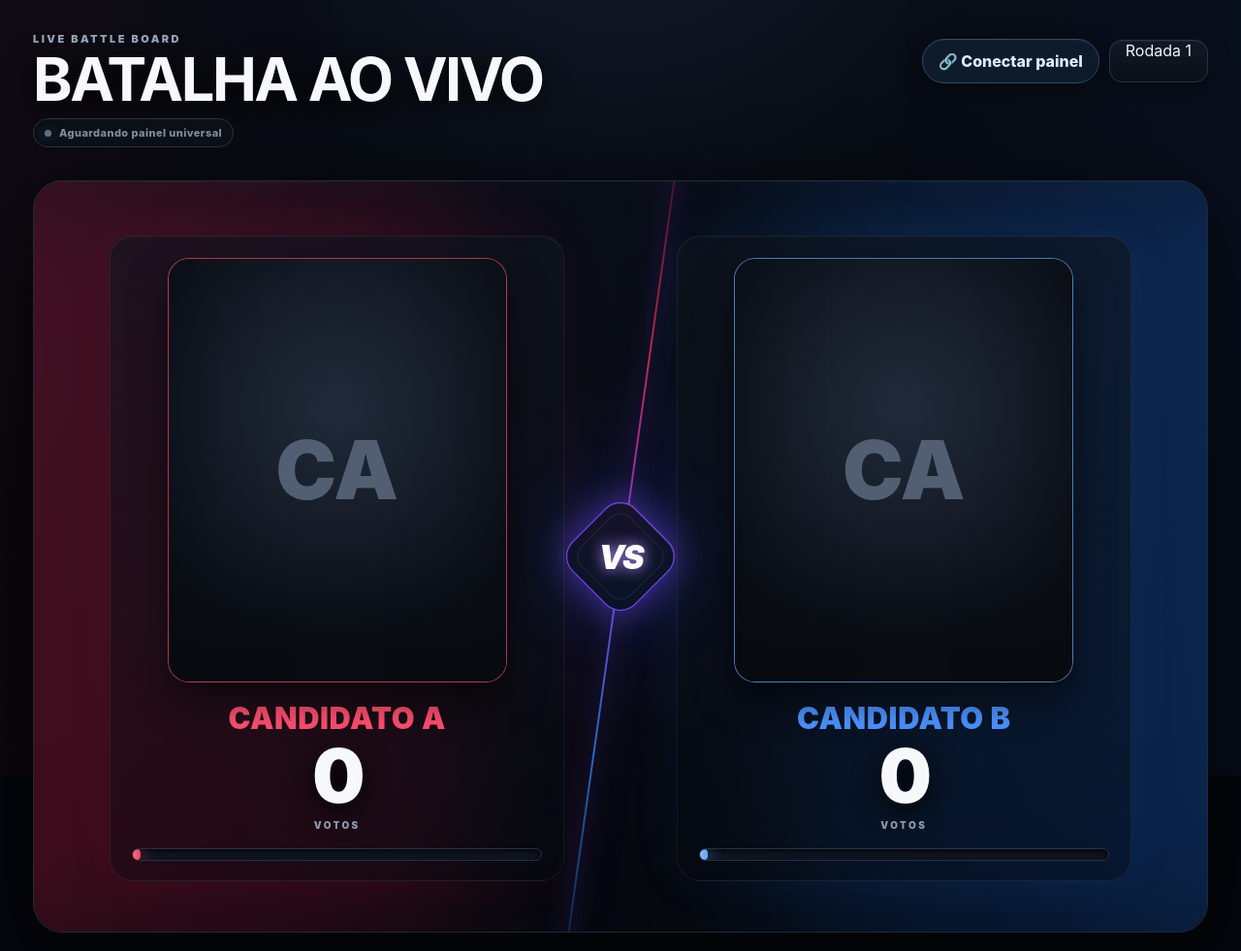
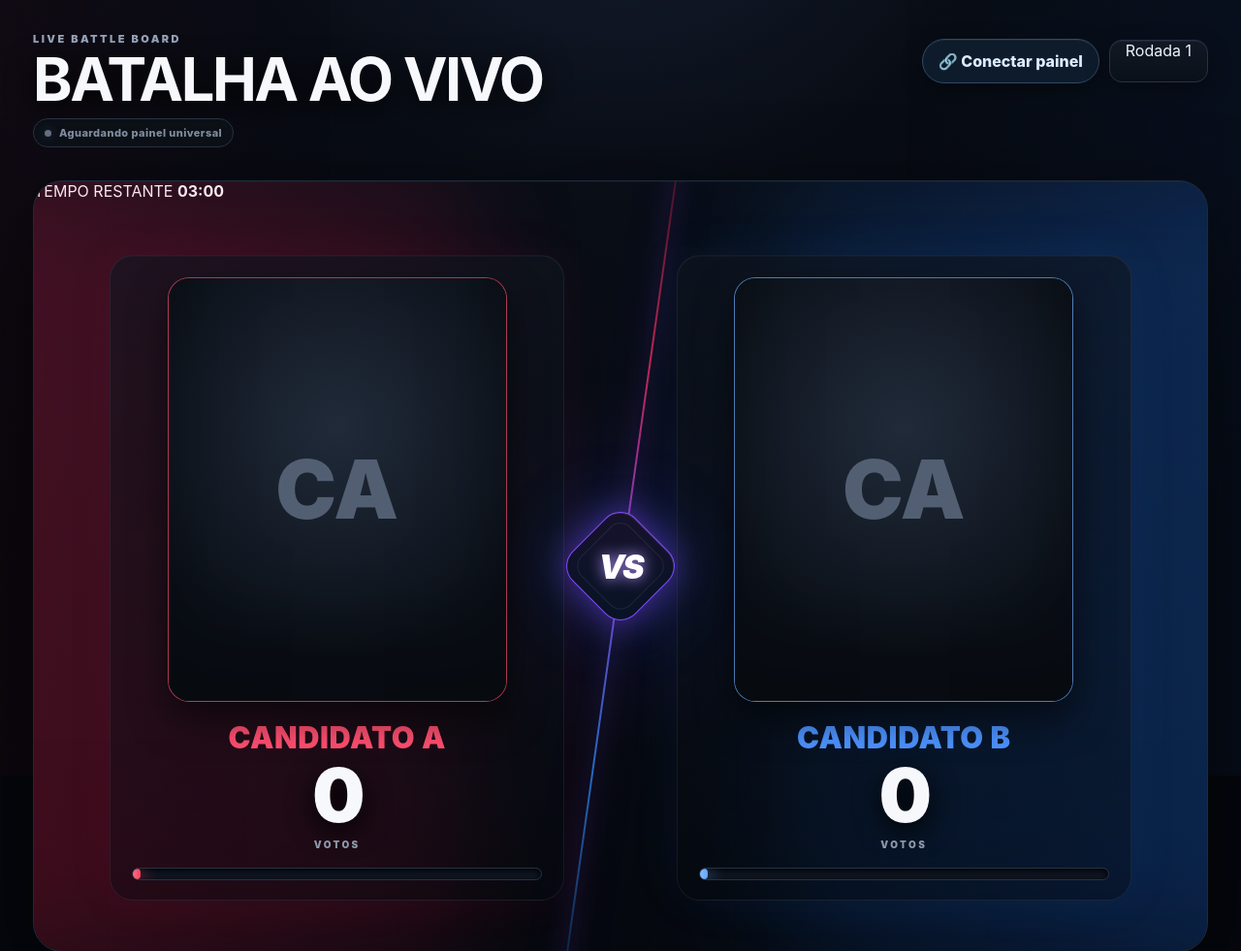
Before and after one commit to wallissonghost-code/Jogo2, a plain HTML site: page index.html in a window 1280 px wide. Shown: the top 981 px of the page at 97% size. Drawn offline with Linux system fonts and the light colour scheme.

Commit message:
Add battle countdown timer above VS

```diff
--- a/index.html
+++ b/index.html
@@ -25,6 +25,10 @@
     <section class="battle-stage">
       <div class="stage-glow stage-glow-red"></div>
       <div class="stage-glow stage-glow-blue"></div>
+      <div class="battle-timer" id="battleTimer" aria-live="polite">
+        <span>TEMPO RESTANTE</span>
+        <strong id="battleTimerValue">03:00</strong>
+      </div>
       <div class="versus-core" aria-hidden="true"><span>VS</span></div>
       <section id="battleGrid" class="battle-grid" aria-live="polite"></section>
     </section>
```
